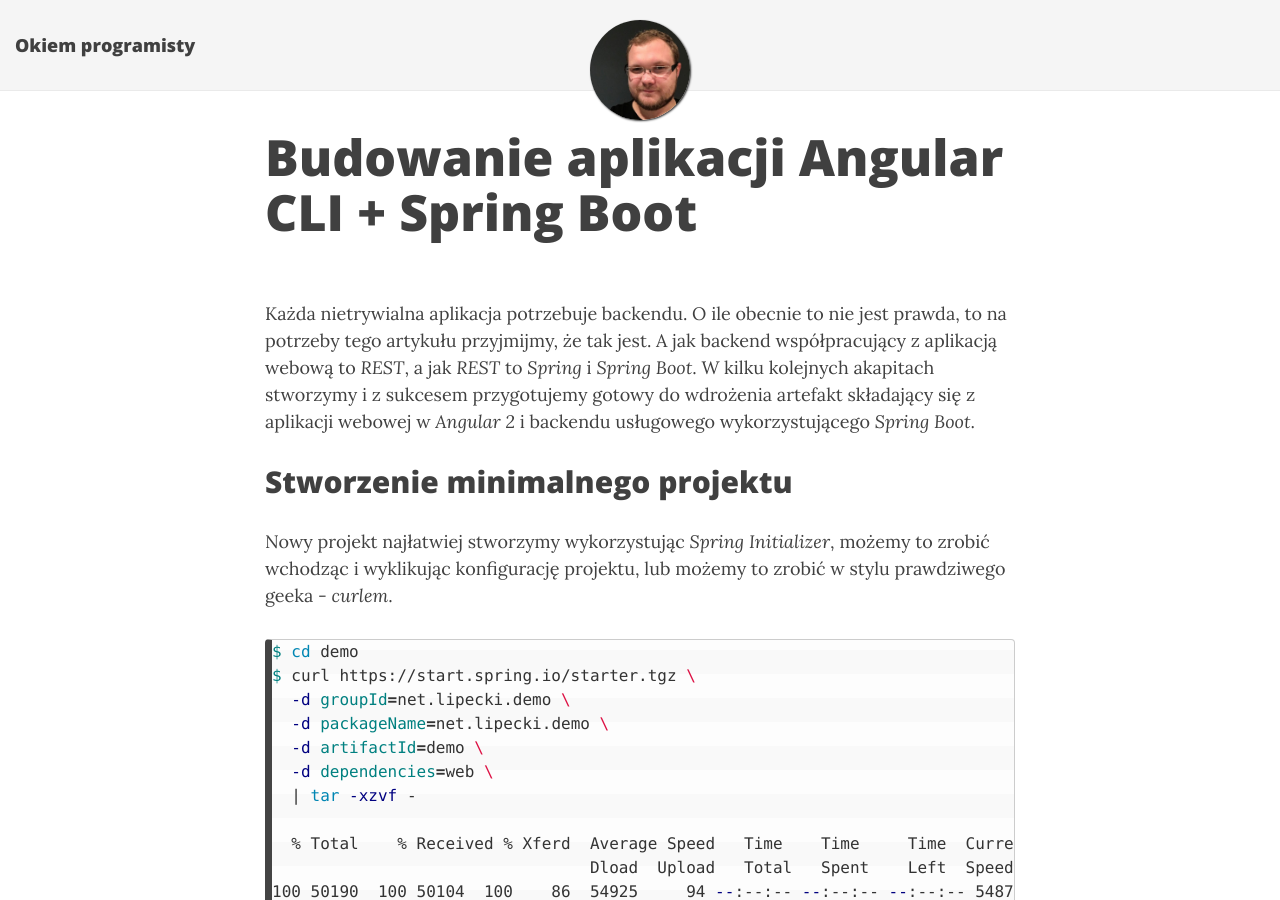
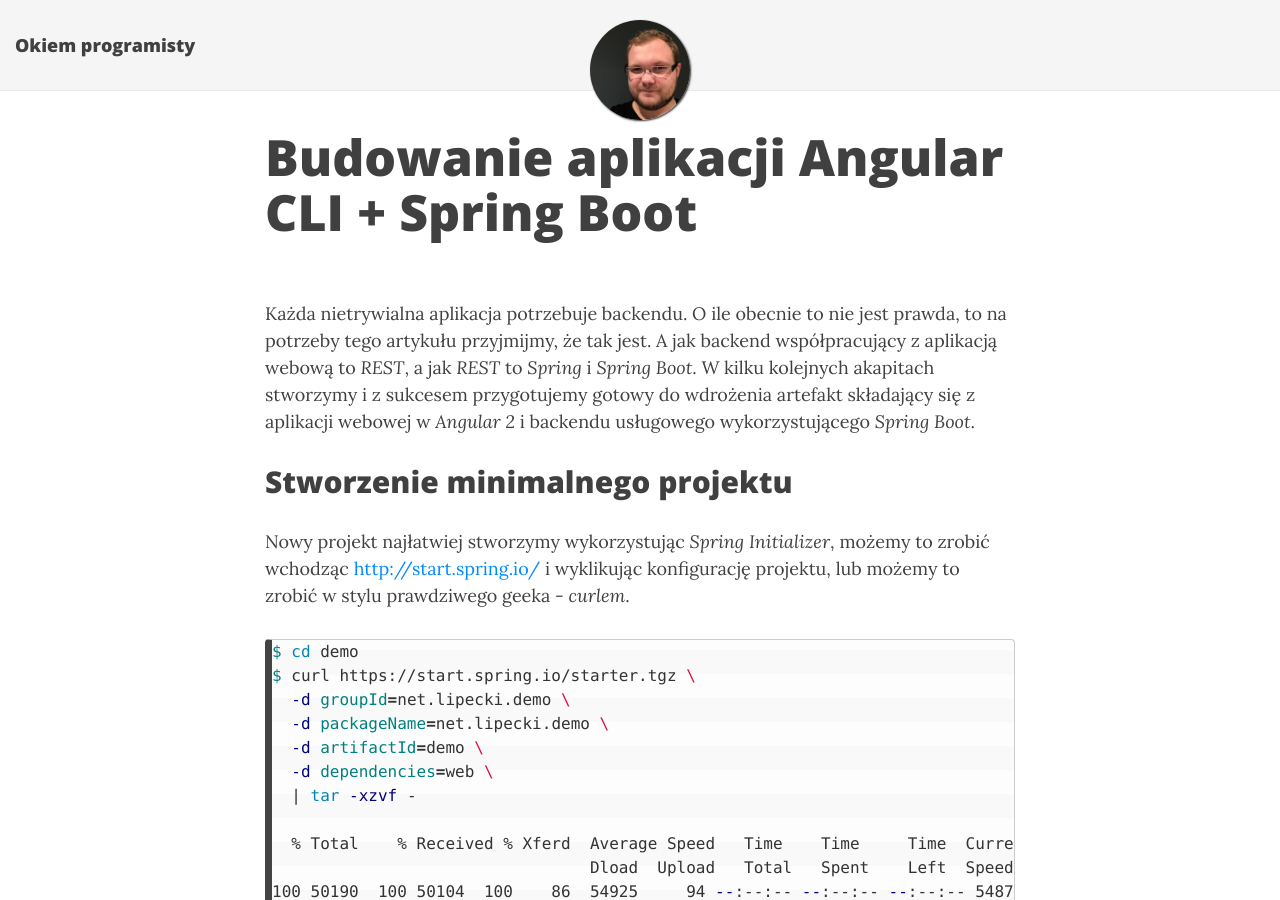
Before and after one commit to glipecki/glipecki.github.io, a Jekyll site: the page built from _posts/2016-12-07-budowanie-aplikacji-angular-cli-spring-boot.md, in a window 1280 px wide and 900 px high. Built offline with Jekyll 4.4.1, drawn with Linux system fonts in a browser that asks for light colours; nearby versions of some CDN libraries; comment, search, counter and statistics services are not loaded; some of the changed lines change nothing that is shown.

Commit message:
Updated 2016-12-07-budowanie-aplikacji-angular-cli-spring-boot.md

````diff
--- a/_posts/2016-12-07-budowanie-aplikacji-angular-cli-spring-boot.md
+++ b/_posts/2016-12-07-budowanie-aplikacji-angular-cli-spring-boot.md
@@ -7,7 +7,7 @@
 
 ## Stworzenie minimalnego projektu
 
-Nowy projekt najłatwiej stworzymy wykorzystując _Spring Initializer_, możemy to zrobić wchodząc [](http://start.spring.io/) i wyklikując konfigurację projektu, lub możemy to zrobić w stylu prawdziwego geeka - _curlem_.
+Nowy projekt najłatwiej stworzymy wykorzystując _Spring Initializer_, możemy to zrobić wchodząc [http://start.spring.io/](http://start.spring.io/) i wyklikując konfigurację projektu, lub możemy to zrobić w stylu prawdziwego geeka - _curlem_.
 
 ```bash
 $ cd demo
````
